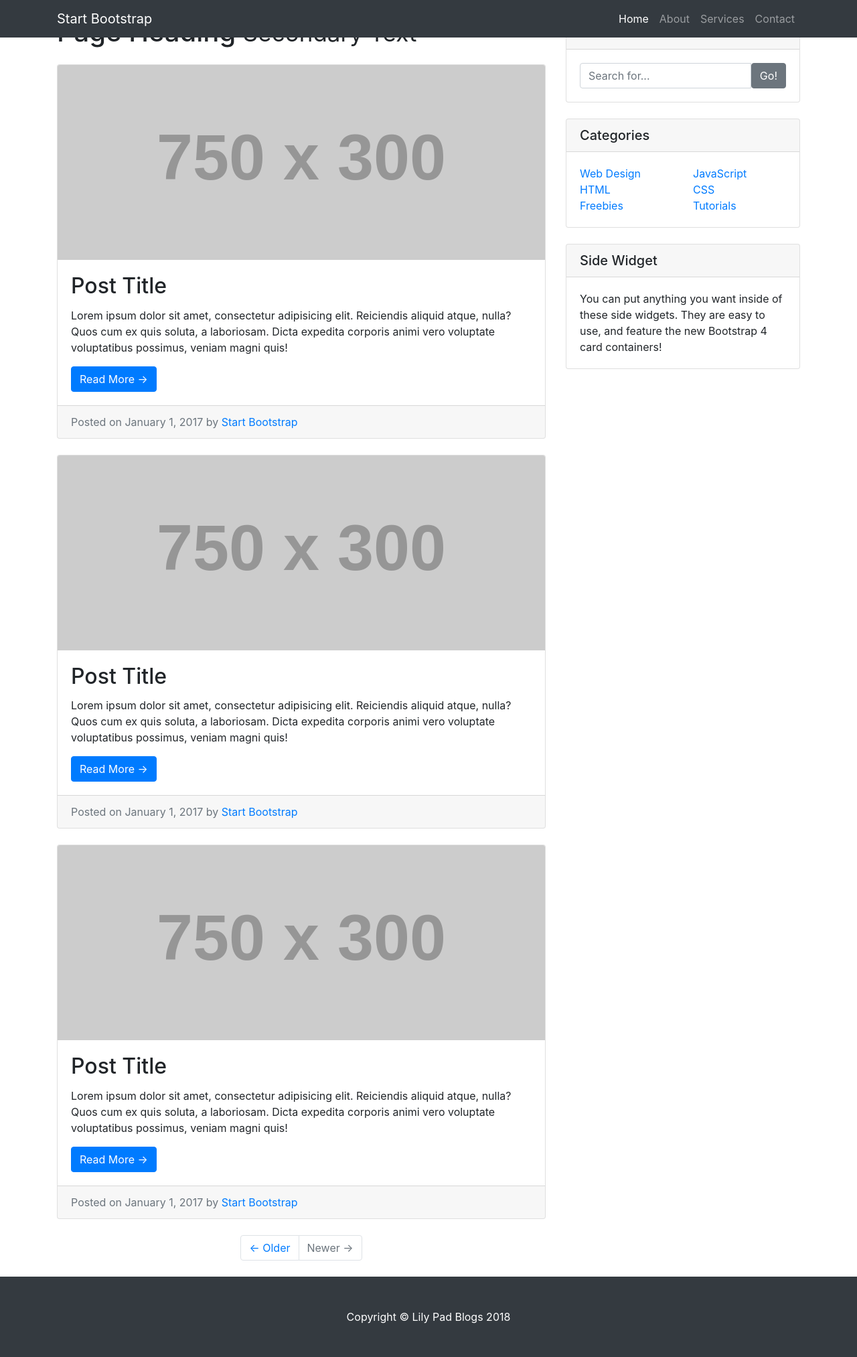
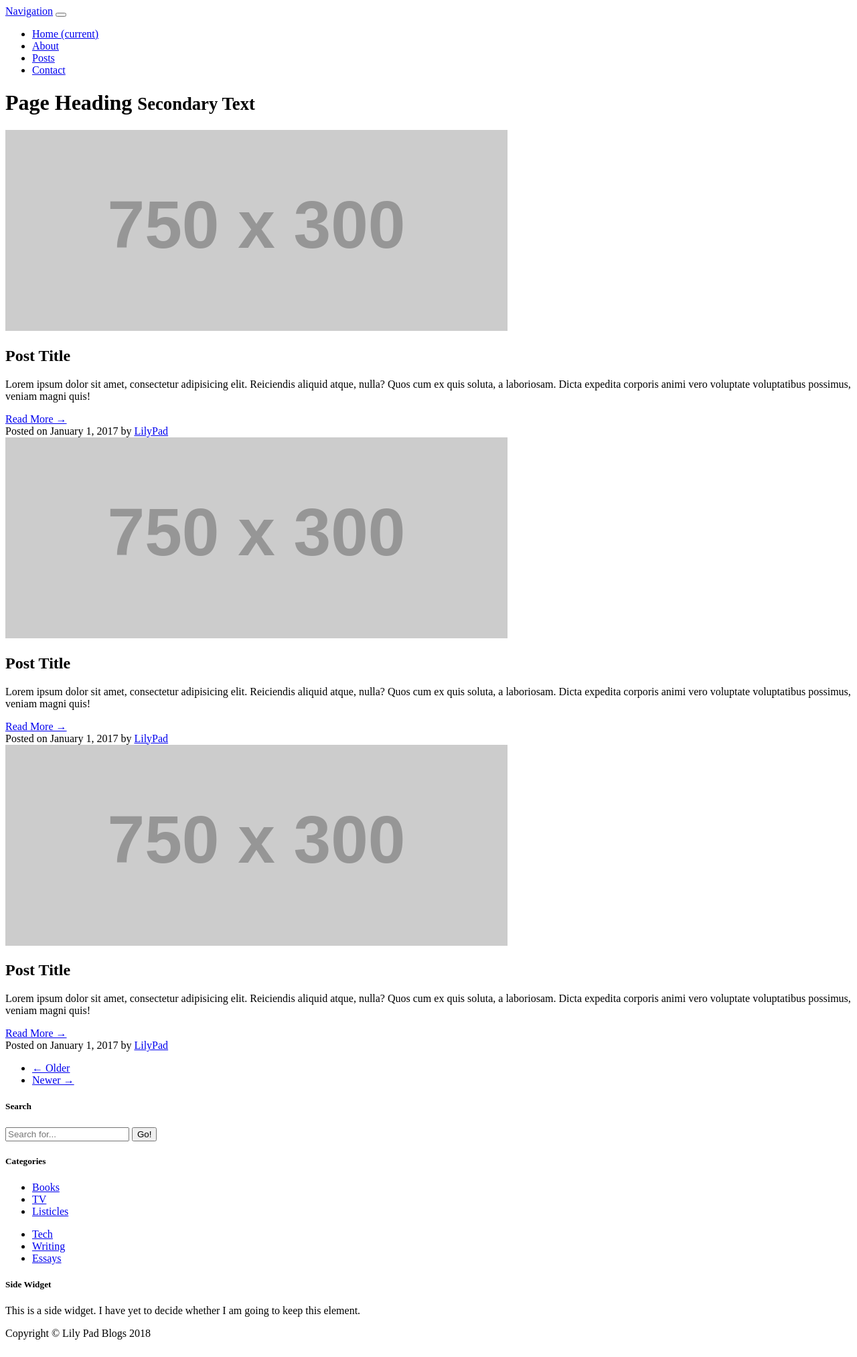
Before and after one commit to lallen0525/my-first-blog, a Django app: page / in a window 1280 px wide. Shown: the whole page at 67% size. After the commit the page ends 2000 px from the top, so only its background shows below. Run offline with Django 3.2, Linux system fonts and the light colour scheme; grey boxes labelled with a size stand in for pictures from a placeholder-image service; some libraries are stand-ins or nearby versions.

Commit message:
Small tweaks to blog's home page view file.

```diff
--- a/blog/templates/blog/post_list.html
+++ b/blog/templates/blog/post_list.html
@@ -1,21 +1,15 @@
-
+<!--https://startbootstrap.com/template-overviews/blog-home/ -->
 <!DOCTYPE html>
 <html lang="en">
 
   <head>
 
     <meta charset="utf-8">
-    <meta name="viewport" content="width=device-width, initial-scale=1, shrink-to-fit=no">
-    <meta name="description" content="">
+    <meta name="viewport" content="width=device-width, initial-scale=1, shrink-to-fit=yes">
+    <meta name="Lily Pad Blog" content="Blog: essays">
     <meta name="author" content="">
 
     <title>Lily Pad Blog</title>
-
-    <!-- Bootstrap core CSS -->
-    <link href="vendor/bootstrap/css/bootstrap.min.css" rel="stylesheet">
-
-    <!-- Custom styles for this template -->
-    <link href="css/blog-home.css" rel="stylesheet">
 
   </head>
 
@@ -24,8 +18,8 @@
     <!-- Navigation -->
     <nav class="navbar navbar-expand-lg navbar-dark bg-dark fixed-top">
       <div class="container">
-        <a class="navbar-brand" href="#">Start Bootstrap</a>
-        <button class="navbar-toggler" type="button" data-toggle="collapse" data-target="#navbarResponsive" aria-controls="navbarResponsive" aria-expanded="false" aria-label="Toggle navigation">
+        <a class="navbar-brand" href="#">Navigation</a>
+        <button class="navbar-toggler" type="button" id="navbar-toggler" data-toggle="collapse" data-target="#navbarResponsive" aria-controls="navbarResponsive" aria-expanded="false" aria-label="Toggle navigation">
           <span class="navbar-toggler-icon"></span>
         </button>
         <div class="collapse navbar-collapse" id="navbarResponsive">
@@ -39,7 +33,7 @@
               <a class="nav-link" href="#">About</a>
             </li>
             <li class="nav-item">
-              <a class="nav-link" href="#">Services</a>
+              <a class="nav-link" href="#">Posts</a>
             </li>
             <li class="nav-item">
               <a class="nav-link" href="#">Contact</a>
@@ -71,7 +65,7 @@
             </div>
             <div class="card-footer text-muted">
               Posted on January 1, 2017 by
-              <a href="#">Start Bootstrap</a>
+              <a href="#">LilyPad</a>
             </div>
           </div>
 
@@ -85,7 +79,7 @@
             </div>
             <div class="card-footer text-muted">
               Posted on January 1, 2017 by
-              <a href="#">Start Bootstrap</a>
+              <a href="#">LilyPad</a>
             </div>
           </div>
 
@@ -99,7 +93,7 @@
             </div>
             <div class="card-footer text-muted">
               Posted on January 1, 2017 by
-              <a href="#">Start Bootstrap</a>
+              <a href="#">LilyPad</a>
             </div>
           </div>
 
@@ -139,26 +133,26 @@
                 <div class="col-lg-6">
                   <ul class="list-unstyled mb-0">
                     <li>
-                      <a href="#">Web Design</a>
+                      <a href="#">Books</a>
                     </li>
                     <li>
-                      <a href="#">HTML</a>
+                      <a href="#">TV</a>
                     </li>
                     <li>
-                      <a href="#">Freebies</a>
+                      <a href="#">Listicles</a>
                     </li>
                   </ul>
                 </div>
                 <div class="col-lg-6">
                   <ul class="list-unstyled mb-0">
                     <li>
-                      <a href="#">JavaScript</a>
+                      <a href="#">Tech</a>
                     </li>
                     <li>
-                      <a href="#">CSS</a>
+                      <a href="#">Writing</a>
                     </li>
                     <li>
-                      <a href="#">Tutorials</a>
+                      <a href="#">Essays</a>
                     </li>
                   </ul>
                 </div>
@@ -170,7 +164,7 @@
           <div class="card my-4">
             <h5 class="card-header">Side Widget</h5>
             <div class="card-body">
-              You can put anything you want inside of these side widgets. They are easy to use, and feature the new Bootstrap 4 card containers!
+              This is a side widget.  I have yet to decide whether I am going to keep this element.
             </div>
           </div>
 
```
